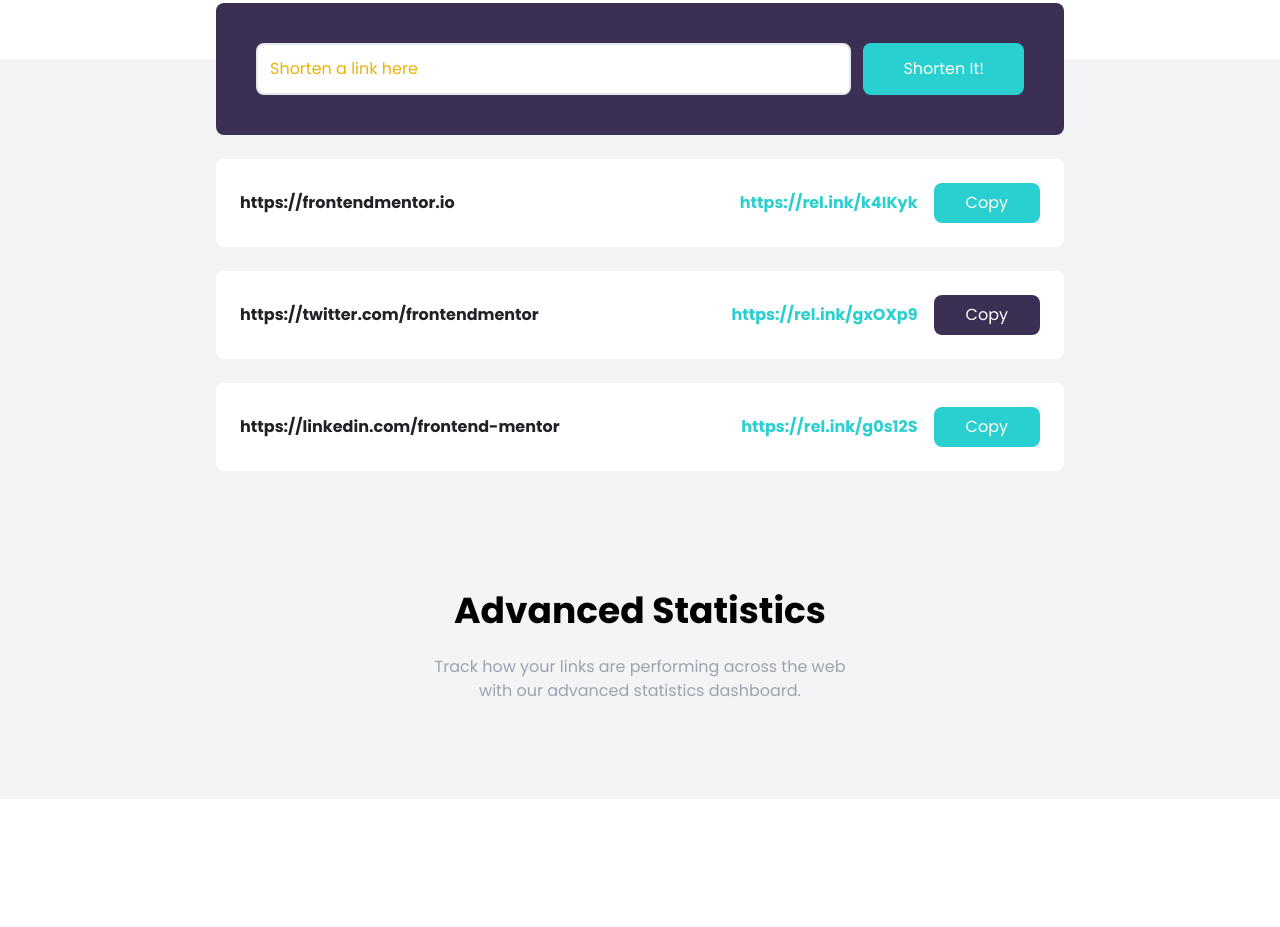
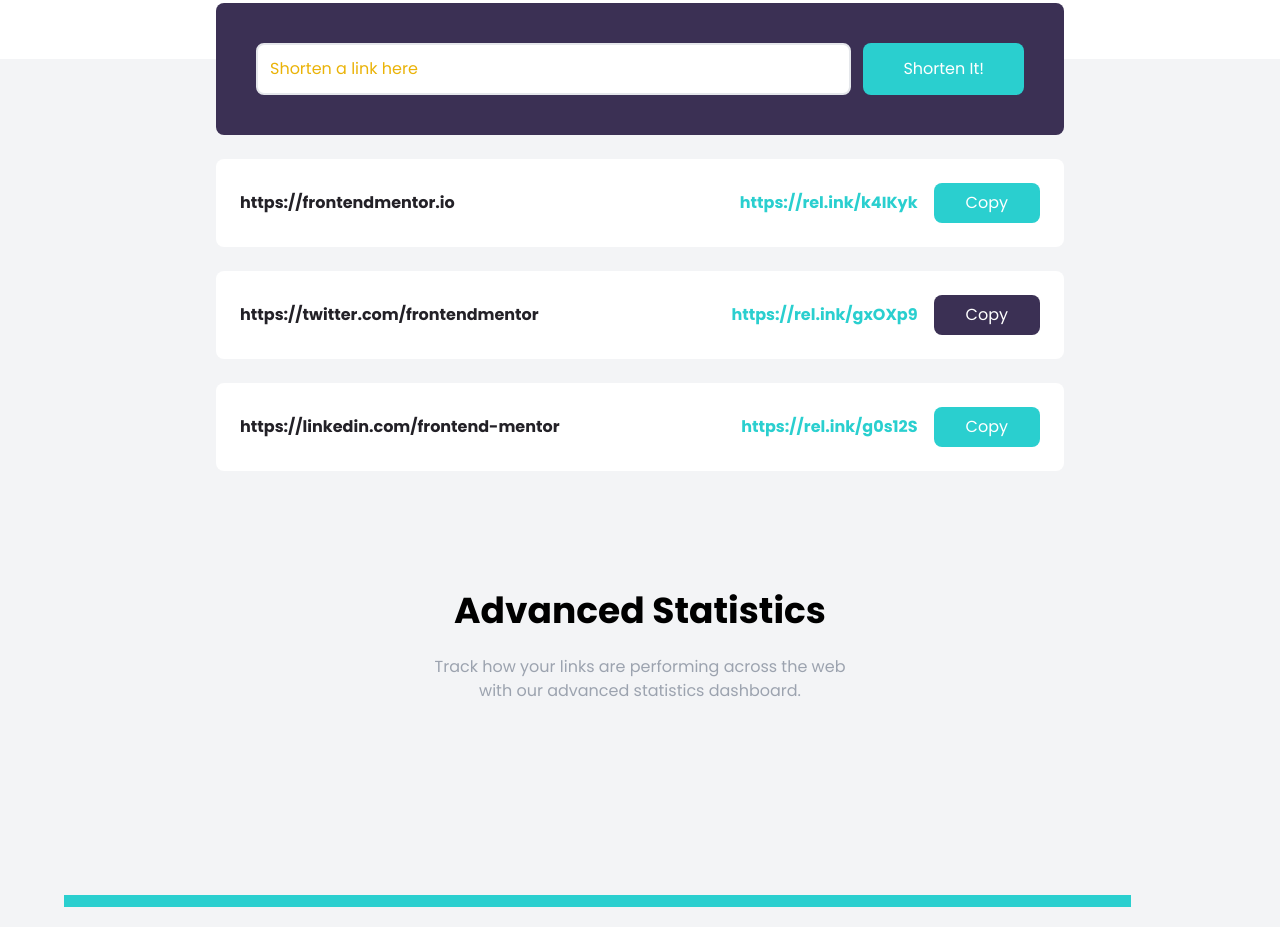
Before and after one commit to Soulbolt/shortly, a website: page index.html in a window 1280 px wide. Shown: the part 685-1612 px from the top of the page. Before the commit the page ends 1484 px from the top, so only its background shows below. Drawn offline with Linux system fonts and the light colour scheme.

Commit message:
Add feature box section, horizontal line.

```diff
--- a/index.html
+++ b/index.html
@@ -195,5 +195,18 @@
         </p>
       </div>
     </section>
+
+    <!-- Feature Box Section -->
+    <section id="features" class="pb-32 bg-gray-100">
+      <div
+        class="relative container flex flex-col items-start px-6 max-auto md:flex-row md:space-x-7"
+      >
+        <!-- Horizontal Line -->
+        <div
+          class="hidden absolute top-24 w-10/12 left-16 h-3 bg-cyan md:block"
+        ></div>
+        <!-- Vertical Line -->
+      </div>
+    </section>
   </body>
 </html>
```
Also changed, not shown: css/style.css.
